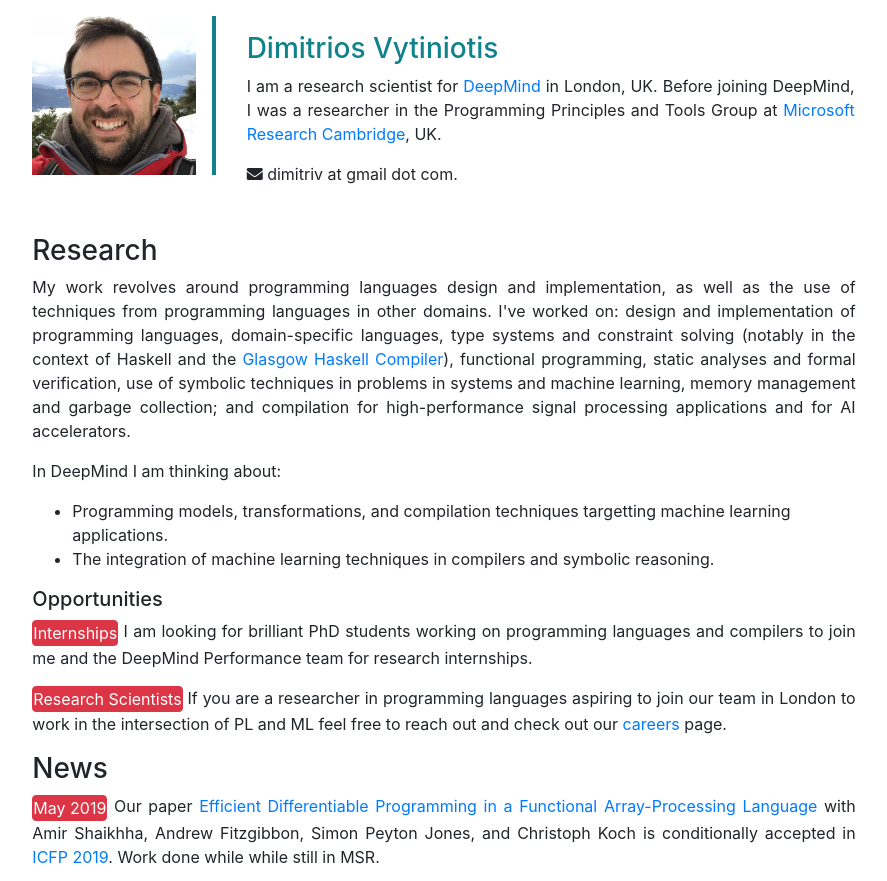
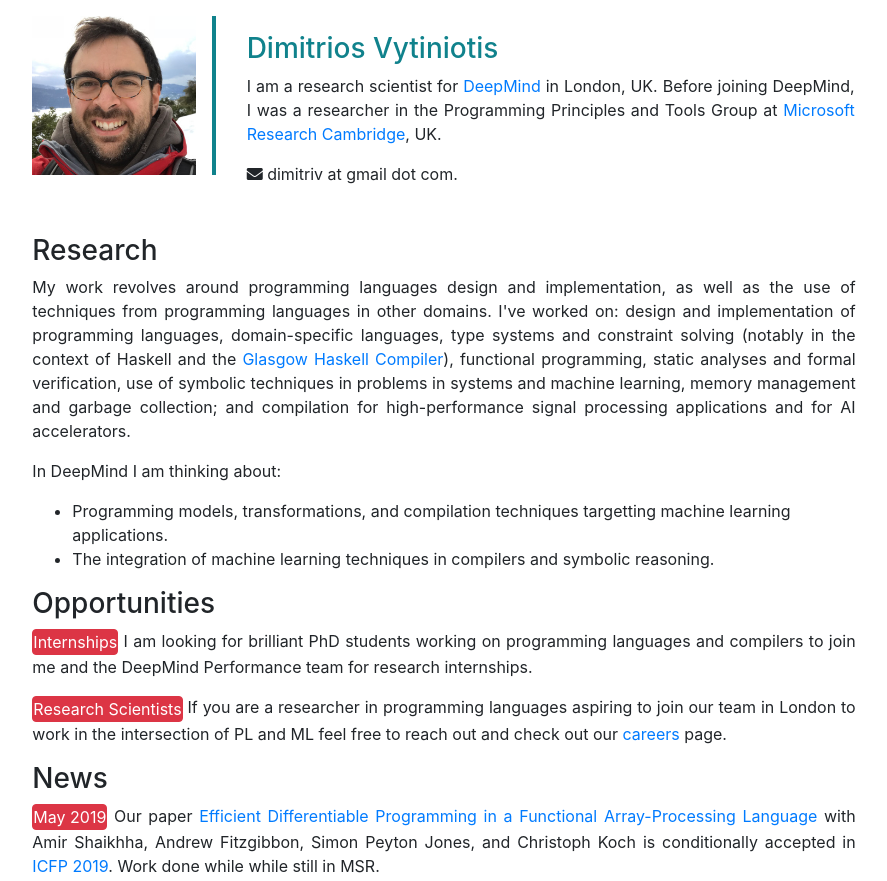
Before and after one commit to dimitriv/dimitriv.github.io, a plain HTML site: page index.html in a window 1280 px wide. Shown: the top 881 px of the page, without its empty margins (196-1083 px from the left). Drawn offline with nearby package versions, Linux system fonts and the light colour scheme.

Commit message:
Sizing updates

```diff
--- a/index.html
+++ b/index.html
@@ -81,7 +81,15 @@
              symbolic reasoning.</li>
          </ul>
        </p>
-       <h5>Opportunities</h5>
+     <!-- </div> -->
+   </div>
+   <div class="col-sm-2"></div>
+   </div>
+
+   <div class="row">
+     <div class="col-sm-2"></div>
+     <div class="col-sm-8 full-desc">
+        <h3>Opportunities</h3>
         <p class="text-justify">
           <button type="button" class="btn btn-small btn-danger">Internships</button>
           I am looking for brilliant PhD students working on
@@ -94,7 +102,6 @@
           to join our team in London to work in the intersection of PL and ML feel free to reach out
           and check out our <a href="https://deepmind.com/careers/">careers</a> page.
         </p>
-     <!-- </div> -->
      </div>
      <div class="col-sm-2"></div>
    </div>
```
Lines whose indentation alone changed are shown as unchanged.
